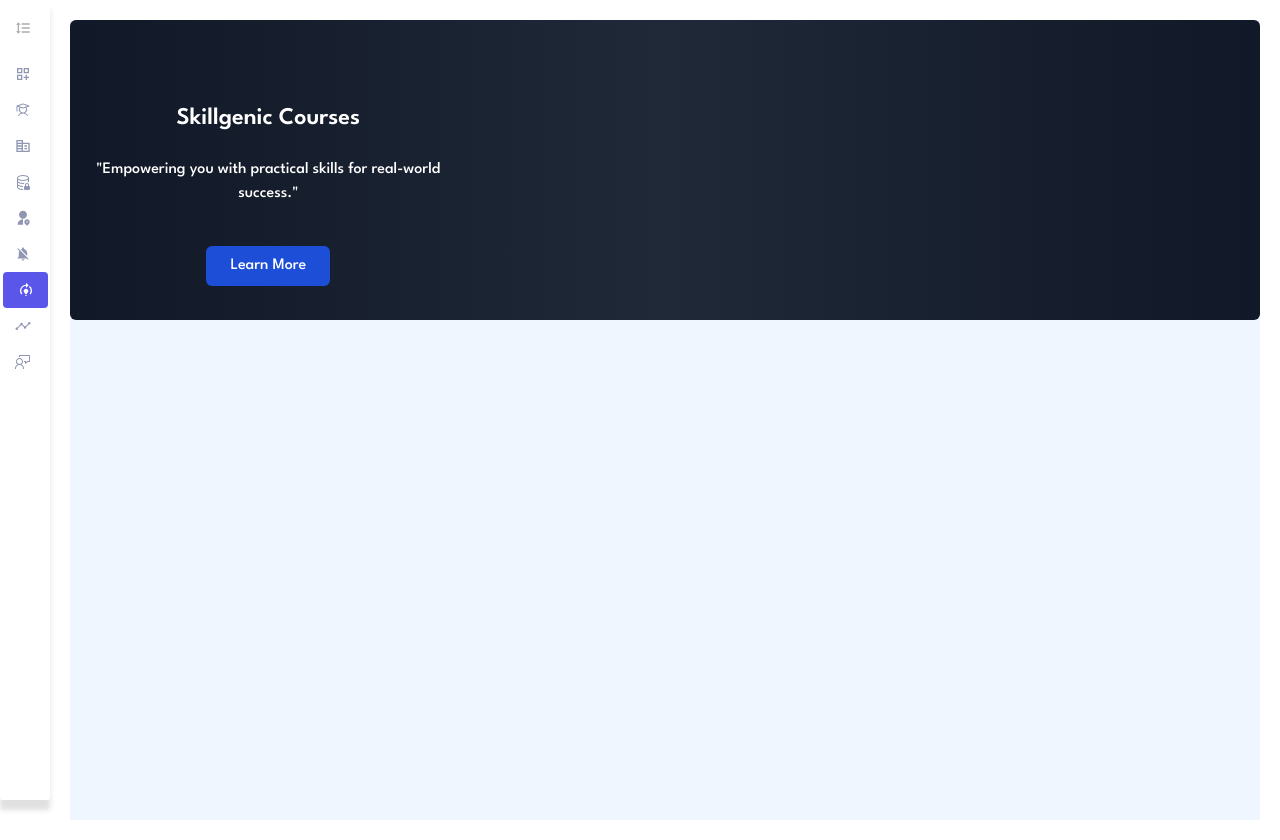
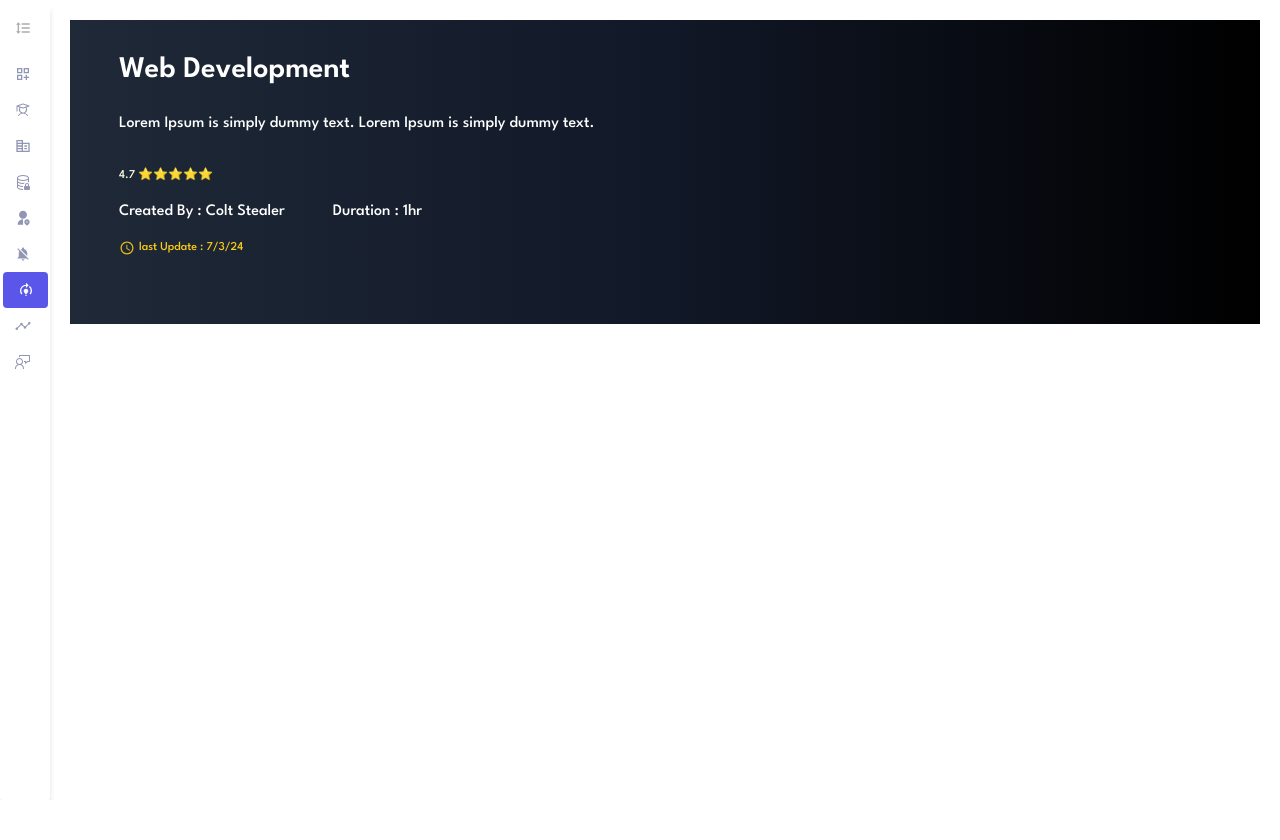
Before and after one commit to VishalSharma8899/GethireCollege, a React (Create React App) app in the folder Frontend/my-app/: page /training/all-courses/course/1 in a window 1280 px wide. After the commit the page ends 800 px from the top, so only its background shows below. Built offline with nearby package versions, Linux system fonts and the light colour scheme.

Commit message:
Commited

```diff
--- a/Frontend/my-app/src/Component/Dashboard/Pages/Training/AllCourses.jsx
+++ b/Frontend/my-app/src/Component/Dashboard/Pages/Training/AllCourses.jsx
@@ -1,44 +1,54 @@
-import React from 'react';
-import Courses from './Courses';
-import Course1 from "../../../Images/course1.jfif";
-import Course2 from "../../../Images/course2.jfif";
-import Course3 from "../../../Images/course3.jpeg";
-import Course4 from "../../../Images/course4.jfif";
-import { useNavigate } from 'react-router-dom';
+import React from "react";
+import { Card } from "react-bootstrap";
+import "bootstrap/dist/css/bootstrap.min.css";
+import { IoMdTime } from "react-icons/io";
+import { useCourses } from "./Context/CoursesContext";
+import { useNavigate } from "react-router-dom";
 
 function AllCourses() {
+  const courses = useCourses();
   const navigate = useNavigate();
 
-  const courses = [
-    { id: 1, name: "Web Development", img: Course1, text: "Lorem Ipsum is simply dummy text. Lorem Ipsum is simply dummy text.", duration: "1hr" },
-    { id: 2, name: "Data Analytics", img: Course2, text: "Lorem Ipsum is simply dummy text. Lorem Ipsum is simply dummy text.", duration: "1hr" },
-    { id: 3, name: "Machine Learning", img: Course3, text: "Lorem Ipsum is simply dummy text. Lorem Ipsum is simply dummy text.", duration: "1hr" },
-    { id: 4, name: "Python", img: Course4, text: "Lorem Ipsum is simply dummy text. Lorem Ipsum is simply dummy text.", duration: "1hr" },
-    { id: 5, name: "Web Development", img: Course1, text: "Lorem Ipsum is simply dummy text. Lorem Ipsum is simply dummy text.", duration: "1hr" },
-    { id: 6, name: "Data Analytics", img: Course2, text: "Lorem Ipsum is simply dummy text. Lorem Ipsum is simply dummy text.", duration: "1hr" },
-    { id: 7, name: "Machine Learning", img: Course3, text: "Lorem Ipsum is simply dummy text. Lorem Ipsum is simply dummy text.", duration: "1hr" },
-    { id: 8, name: "Python", img: Course4, text: "Lorem Ipsum is simply dummy text. Lorem Ipsum is simply dummy text.", duration: "1hr" },
-  ];
-
-  const handleCourseClick = (id) => {
-    // Navigate to the course details page with the course ID as a parameter
-    navigate(`/training/all-courses/course/${id}`);
+  const handleCardClick = (id) => {
+    navigate(`/training/all-courses/course/${id}`); // Navigate to ParticularCourse page with course ID
   };
 
   return (
-    <div className="w-full mb-6 flex justify-center flex-col ml-5">
-      <h1 className="text-xl lg:text-2xl font-semibold mb-4">All Courses</h1>
-      <div className="w-full flex flex-wrap gap-8 lg:gap-8">
-        {courses.map((data) => (
-          <Courses
-            key={data.id}
-            id={data.id}
-            name={data.name}
-            img={data.img}
-            text={data.text}
-            duration={data.duration}
-            onClick={handleCourseClick}
-          />
+    <div className="w-full">
+      <div className="mt-3 container font-bold text-xl">
+        ALL Courses
+      </div>
+      <div className="grid grid-cols-1 sm:grid-cols-2 md:grid-cols-3 lg:grid-cols-4 gap-4 p-4">
+        {courses.map((course) => (
+          <div
+            key={course.id}
+            className="cursor-pointer flex flex-col"
+            onClick={() => handleCardClick(course.id)}
+          >
+            <Card className="w-full h-full flex flex-col">
+              <div className="aspect-w-4 aspect-h-3">
+                <Card.Img
+                  variant="top"
+                  src={course.img}
+                  className="object-cover w-full"
+                  style={{ height: "8rem" }}
+                />
+              </div>
+
+              <Card.Body className="bg-gray-50 flex flex-col justify-between">
+                <Card.Text className="text-sm font-semibold">
+                  {course.name}
+                </Card.Text>
+                <Card.Text className="text-xs flex-grow">
+                  {course.text}
+                </Card.Text>
+                <div className="flex items-center gap-1 text-xs">
+                  <IoMdTime className="mt-1" />
+                  <span>{course.duration}</span>
+                </div>
+              </Card.Body>
+            </Card>
+          </div>
         ))}
       </div>
     </div>
--- /dev/null
+++ b/Frontend/my-app/src/Component/Dashboard/Pages/Training/Context/CoursesContext.jsx
@@ -0,0 +1,130 @@
+import React, { createContext, useState } from "react";
+import Course1 from "../../../../Images/course1.jfif";
+import Course2 from "../../../../Images/course2.jfif";
+import Course3 from "../../../../Images/course3.jpeg";
+import Course4 from "../../../../Images/course4.jfif";
+import { useContext } from "react";
+export const CoursesContext = createContext();
+const CoursesProvider = ({ children }) => {
+  const courses = [
+    {
+      id: 1,
+      name: "Web Development",
+      img: Course1,
+      text: "Lorem Ipsum is simply dummy text. Lorem Ipsum is simply dummy text.",
+      duration: "1hr",
+      createdBy:"Colt Stealer",
+      language:"English"
+    },
+    {
+      id: 2,
+      name: "Data Analytics",
+      img: Course2,
+      text: "Lorem Ipsum is simply dummy text. Lorem Ipsum is simply dummy text.",
+      duration: "1hr",
+      createdBy:"Colt Stealer",
+      language:"English"
+    },
+    {
+      id: 3,
+      name: "Machine Learning",
+      img: Course3,
+      text: "Lorem Ipsum is simply dummy text. Lorem Ipsum is simply dummy text.",
+      duration: "1hr",
+      createdBy:"Colt Stealer",
+      language:"English"
+    },
+    {
+      id: 4,
+      name: "Python Course For Beginners 2024",
+      img: Course4,
+      text: "Lorem Ipsum is simply dummy text. Lorem Ipsum is simply dummy text.",
+      duration: "1hr",
+      createdBy:"Colt Stealer",
+      language:"English"
+    },
+    {
+      id: 5,
+      name: "Web Development",
+      img: Course1,
+      text: "Lorem Ipsum is simply dummy text. Lorem Ipsum is simply dummy text.",
+      duration: "1hr",
+      createdBy:"Colt Stealer",
+      language:"English"
+    },
+    {
+      id: 6,
+      name: "Data Analytics",
+      img: Course2,
+      text: "Lorem Ipsum is simply dummy text. Lorem Ipsum is simply dummy text.",
+      duration: "1hr",
+      createdBy:"Colt Stealer",
+      language:"English"
+    },
+    {
+      id: 7,
+      name: "Machine Learning",
+      img: Course3,
+      text: "Lorem Ipsum is simply dummy text. Lorem Ipsum is simply dummy text.",
+      duration: "1hr",
+      createdBy:"Colt Stealer",
+      language:"English"
+    },
+    {
+      id: 8,
+      name: "Python Course For Beginners 2024",
+      img: Course4,
+      text: "Lorem Ipsum is simply dummy text. Lorem Ipsum is simply dummy text.",
+      duration: "1hr",
+      createdBy:"Colt Stealer",
+      language:"English"
+    },
+    {
+      id: 9,
+      name: "Web Development",
+      img: Course1,
+      text: "Lorem Ipsum is simply dummy text. Lorem Ipsum is simply dummy text.",
+      duration: "1hr",
+      createdBy:"Colt Stealer",
+      language:"English"
+    },
+    {
+      id:10,
+      name: "Data Analytics",
+      img: Course2,
+      text: "Lorem Ipsum is simply dummy text. Lorem Ipsum is simply dummy text.",
+      duration: "1hr",
+      createdBy:"Colt Stealer",
+      language:"English"
+    },
+    {
+      id: 11,
+      name: "Machine Learning",
+      img: Course3,
+      text: "Lorem Ipsum is simply dummy text. Lorem Ipsum is simply dummy text.",
+      duration: "1hr",
+      createdBy:"Colt Stealer",
+      language:"English"
+    },
+    {
+      id: 12,
+      name: "Python Course For Beginners 2024",
+      img: Course4,
+      text: "Lorem Ipsum is simply dummy text. Lorem Ipsum is simply dummy text.",
+      duration: "1hr",
+      createdBy:"Colt Stealer",
+      language:"English"
+    },
+  ];
+
+  return (
+    <CoursesContext.Provider value={courses}>
+      {children}
+    </CoursesContext.Provider>
+  );
+};
+export function useCourses() {
+  return useContext(CoursesContext);
+}
+
+export default CoursesProvider;
--- a/Frontend/my-app/src/Component/Dashboard/Pages/Training/Courses.jsx
+++ b/Frontend/my-app/src/Component/Dashboard/Pages/Training/Courses.jsx
@@ -1,68 +1,62 @@
-// import React from 'react';
-// import Card from 'react-bootstrap/Card';
-// import 'bootstrap/dist/css/bootstrap.min.css';
-// import { IoMdTime } from "react-icons/io";
 
-// function Courses({ id, img, name,text,duration }) {
-//   return (
-//     <div
-//     key={id}
-//     className="flex-shrink-0 w-full sm:w-1/2 md:w-1/3 lg:w-1/4 xl:w-1/5"
-//   >
-//     <Card className="w-full max-w-xs sm:max-w-sm md:max-w-md lg:max-w-lg xl:max-w-xl">
-//       <Card.Img
-//         variant="top"
-//         src={img}
-//         className="object-cover w-full"
-//         style={{ height: '8rem' }} // Reduced height for the image
-//       />
-//       <Card.Body className='bg-gray-50'>
-//         <Card.Text className="text-xm h-8">
-//           {name}
-//         </Card.Text>
-//        <Card.Text>
-//          <p className='text-xs h-10'>{text}</p>
-//           <div className='flex gap-1'>
-//           <IoMdTime/>
-//           <p>{duration}</p>
-//           </div>
-//        </Card.Text>
-//       </Card.Body>
-//     </Card>
-//   </div>
-//   );
-// }
+import React from "react";
+import { Card } from "react-bootstrap";
+import "bootstrap/dist/css/bootstrap.min.css";
+import { IoMdTime } from "react-icons/io";
+import { useCourses } from "./Context/CoursesContext";
+import { useNavigate } from "react-router-dom";
 
-// export default Courses;
+function Courses() {
+  const courses = useCourses();
+  const navigate = useNavigate();
 
+  const handleCardClick = (id) => {
+    navigate(`/training/all-courses/course/${id}`); // Navigate to ParticularCourse page with course ID
+  };
 
-import React from 'react';
-import Card from 'react-bootstrap/Card';
-import 'bootstrap/dist/css/bootstrap.min.css';
-import { IoMdTime } from "react-icons/io";
-
-function Courses({ id, img, name, text, duration, onClick }) {
   return (
+    <div className="w-full">
+      <div className="grid grid-cols-1 sm:grid-cols-2 md:grid-cols-3 lg:grid-cols-4 gap-4 p-4">
+        {courses.slice(0, 4).map((course) => (
           <div
-      onClick={() => onClick(id)}
-      className="flex-shrink-0 w-full sm:w-1/2 md:w-1/3 lg:w-1/4 xl:w-1/5 cursor-pointer"
+            key={course.id}
+            className="cursor-pointer flex flex-col"
+            onClick={() => handleCardClick(course.id)}
           >
-      <Card className="w-full max-w-xs sm:max-w-sm md:max-w-md lg:max-w-lg xl:max-w-xl">
+            <Card className="w-full h-full flex flex-col">
+              <div className="aspect-w-4 aspect-h-3">
                 <Card.Img
                   variant="top"
-          src={img}
+                  src={course.img}
                   className="object-cover w-full"
-          style={{ height: '10rem' }}
+                  style={{ height: "8rem" }}
                 />
-        <Card.Body className="bg-gray-50">
-          <Card.Title className="text-lg font-semibold">{name}</Card.Title>
-          <Card.Text className="text-sm mb-2">{text}</Card.Text>
-          <div className="flex items-center gap-1 text-xs text-gray-600">
-            <IoMdTime />
-            <p>{duration}</p>
+              </div>
+
+              <Card.Body className="bg-gray-50 flex flex-col justify-between">
+                <Card.Text className="text-sm font-semibold">
+                  {course.name}
+                </Card.Text>
+                <Card.Text className="text-xs flex-grow">
+                  {course.text}
+                </Card.Text>
+                <div className="flex items-center gap-1 text-xs">
+                  <IoMdTime className="mt-1" />
+                  <span>{course.duration}</span>
                 </div>
               </Card.Body>
             </Card>
+          </div>
+        ))}
+      </div>
+      <div className="mt-4">
+        <button
+          onClick={() => navigate('/training/all-courses')}
+          className="px-4 py-2 bg-blue-700 text-white rounded hover:bg-blue-600"
+        >
+           All Courses
+        </button>
+      </div>
     </div>
   );
 }
--- a/Frontend/my-app/src/Component/Dashboard/Pages/Training/ParticularCourse/CourseDetail1.jsx
+++ b/Frontend/my-app/src/Component/Dashboard/Pages/Training/ParticularCourse/CourseDetail1.jsx
@@ -1,20 +1,35 @@
  import React from 'react'
- import img1 from '../../../Images/industryTalk.png';
-import img2 from '../../../Images/courses.png';
- function CourseDetail1() {
+import { IoMdTime } from "react-icons/io";
+
+
+ function CourseDetail1({img,name,text,duration,creater,lang}) {
    return (
-    <div className="w-full h-full flex flex-col lg:flex-row bg-black-50 lg:bg-gradient-to-r from-black-100 via-black-300 to-black-500">
-    <div className="w-full lg:w-1/3 h-full text-white flex flex-col mt-5 gap-3 justify-center items-center p-4 lg:p-0 bg-black-500 lg:bg-transparent order-2 lg:order-2">
-      <h1 className="text-xl lg:text-2xl font-semibold text-center lg:text-center">Skillgenic Courses</h1>
-      <p className="text-sm lg:text-base text-center lg:text-center">
-        "Empowering you with practical skills for real-world success."
-      </p>
-      <button className="bg-blue-700 hover:bg-blue-800 text-white py-2 px-4 rounded mt-2">
-        Learn More
-      </button>
-    </div>
-  </div>
-   )
+     <div className="w-full h-full flex flex-col relative">
+       <div className="w-full h-full container text-white flex flex-col mt-2 gap-3 p-4 lg:p-0 bg-black-500 lg:bg-transparent order-2 lg:order-2">
+         <h1 className="text-xl lg:text-3xl font-semibold">
+           {name}
+         </h1>
+         <p className="text-sm lg:text-base">
+           {text}
+         </p>
+         <div className="text-yellow-50 text-xs">4.7 ⭐⭐⭐⭐⭐</div>
+         <div>
+           <div className="flex gap-5">
+             <p className=''>Created By : {creater}</p>
+             <p className=''> Duration : {duration}</p>
+           </div>
+           <div className='flex gap-1 text-xs text-yellow-400'>
+             <IoMdTime className=''/>
+             <p className='text-xs'>last Update : 7/3/24</p>
+           </div>
+         </div>
+       </div>
+
+       <div>
+
+       </div>
+     </div>
+   );
  }
 
  export default CourseDetail1
--- a/Frontend/my-app/src/Component/Dashboard/Pages/Training/ParticularCourse/ParticularCourse.jsx
+++ b/Frontend/my-app/src/Component/Dashboard/Pages/Training/ParticularCourse/ParticularCourse.jsx
@@ -1,20 +1,36 @@
-import React from 'react';
-import { useParams } from 'react-router-dom';
-import CourseDetail1 from './CourseDetail1';
+import React from "react";
+import { useParams } from "react-router-dom";
+import { useCourses } from "../Context/CoursesContext";
+import CourseDetail1 from "./CourseDetail1";
 
 function ParticularCourse() {
-  const { id } = useParams();
+  const { id } = useParams(); // Get the course ID from the URL
+  const courses = useCourses();
+  const course = courses.find(c => c.id == id)
+  console.log(course);
+
+  if (!course) {
+    return <div>Course not found</div>; // Handle case where the course is not found
+  }
+  let name = course.name;
+  let text = course.text;
+  let img = course.img;
+  let duration = course.duration;
+  let creater = course.createdBy;
+  let lang = course.language;
+
   return (
-    <div className='w-full h-screen bg-blue-50'>
+    <div className="w-full h-full">
       {/* First-Container */}
-      <div className="w-full flex-shrink-0 min-h-[150px] md:min-h-[200px] lg:min-h-[300px] bg-gradient-to-r from-gray-900 via-gray-800 to-gray-900 flex items-center justify-center rounded">
-  <CourseDetail1 />
-</div>
-
-
-      {/* Second Container */}
-      <div>
-
+      <div className="w-full h-2/5 bg-gradient-to-r from-gray-800 via-gray-900 to-black">
+        <CourseDetail1
+          img={img}
+          name={name}
+          text={text}
+          duration={duration}
+          creater={creater}
+          lang={lang}
+        />
       </div>
     </div>
   );
--- a/Frontend/my-app/src/index.js
+++ b/Frontend/my-app/src/index.js
@@ -3,6 +3,7 @@
 import './index.css';
 import App from './App';
 import reportWebVitals from './reportWebVitals';
+import CoursesProvider from './Component/Dashboard/Pages/Training/Context/CoursesContext';
 
 
 
@@ -10,7 +11,9 @@
 const root = ReactDOM.createRoot(document.getElementById('root'));
 root.render(
   <React.StrictMode>
-   <App/>
+    <CoursesProvider>
+      <App />
+    </CoursesProvider>
   </React.StrictMode>
 );
 
```
Also changed, not shown: Frontend/my-app/src/Component/Dashboard/Pages/Training/ParticularCourse/CourseDetailMain.jsx (added, +11 -0 lines), Frontend/my-app/src/Component/Dashboard/Pages/Training/SecondContainer.jsx (+13 -29 lines). Lines whose indentation alone changed are shown as unchanged.
